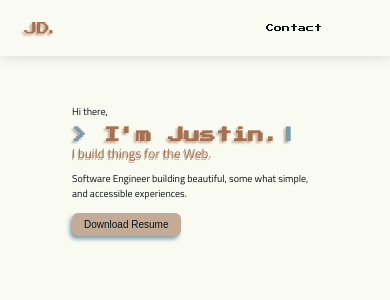
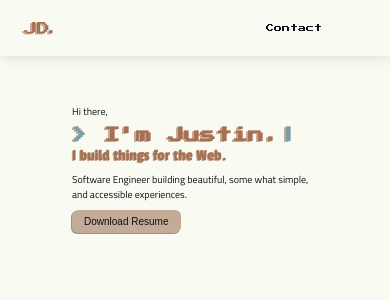
Before and after one commit to Therealjustindude/JD_portfolio, a SvelteKit app: page / in a window 390 px wide. Shown: the top 300 px of the page. Built offline with nearby package versions, Linux system fonts and the light colour scheme; some icons are missing; a web font is replaced by a local one.

Commit message:
updated drop shadows

```diff
--- a/src/components/Logo.svelte
+++ b/src/components/Logo.svelte
@@ -61,7 +61,7 @@
 	#logo-container {
 		display: flex;
 		justify-content: center;
-    filter: drop-shadow(-2px 2px 1px var(--theme-palette-secondary));
+    filter: drop-shadow(-1.5px 1px 0.5px var(--theme-palette-secondary));
     align-items: center;
     flex-direction: row;
 		/* font-family: 'Baskerville', cursive; */
@@ -75,6 +75,7 @@
 
 	#logo-container:hover {
 		color: var(--theme-palette-accent);
+    filter: drop-shadow(-1px 2px 0.7px var(--theme-palette-secondary));
 	}
 
 	#logo-ev,
--- a/src/components/NavigationBar.svelte
+++ b/src/components/NavigationBar.svelte
@@ -43,7 +43,7 @@
 	a:hover {
 		color: var(--theme-palette-accent);
 		padding: 2px 9px;
-    filter: drop-shadow(-2px 2px 1px var(--theme-palette-secondary));
+    filter: drop-shadow(-1px 1px 0.1px var(--theme-palette-primary));
 	}
 
 	/* When the browser is below 740px */
--- a/src/components/ThemeToggle.svelte
+++ b/src/components/ThemeToggle.svelte
@@ -19,7 +19,7 @@
 <style>
   #icon-moon, #icon-sun {
     border: none;
-    filter: drop-shadow(0 0 0.15rem var(--theme-palette-primary));
+    filter: drop-shadow(-1px 2px 0.5px var(--theme-palette-secondary));
     color: var(--theme-palette-primary);
     background: none;
     width: 36px;
@@ -29,6 +29,7 @@
   #icon-moon:hover, #icon-sun:hover {
     color: var(--theme-palette-accent);
     width: 38px;
+    filter: drop-shadow(0px 3px 0.5px var(--theme-palette-secondary));
   }
 
   button {
--- a/src/global.css
+++ b/src/global.css
@@ -32,8 +32,7 @@ h1, p {
 
 button {
   border-style: none;
-  /* box-shadow: 0px 6px 12px rgba(0, 0, 0, 0.3); */
-  filter: drop-shadow(-2px 3px 2px var(--theme-palette-accent));
+  filter: drop-shadow(-1px 1px 0.5px var(--theme-palette-accent));
 }
 
 a {
--- a/src/routes/+page.svelte
+++ b/src/routes/+page.svelte
@@ -36,6 +36,7 @@
 		-moz-animation: flickerAnimation 1s infinite;
 		-o-animation: flickerAnimation 1s infinite;
 		animation: flickerAnimation 1s infinite;
+		margin-left: -8px;
 	}
 
 	span {
@@ -55,13 +56,15 @@
 	#statement {
 		font-size: large;
 		color: var(--theme-palette-primary);
-    filter: drop-shadow(-1px 2px 0.5px var(--theme-palette-secondary));
+		font-family: 'Passion One', cursive;
+		filter: drop-shadow(-0.5px 1px 0.3px var(--theme-palette-secondary));
+		margin-top: 4px;
 	}
 	#my-name {
 		font-size: x-large;
 		color: var(--theme-palette-primary);
 		font-family: 'Press Start 2P', cursive;
-    filter: drop-shadow(-2px 2px 1px var(--theme-palette-secondary));
+    filter: drop-shadow(-1.5px 1px 0.3px var(--theme-palette-secondary));
 	}
 	#short-about {
 		font-size: small;
@@ -72,14 +75,13 @@
 		color: var(--theme-palette-text);
 		border-radius: 8px;
 		padding: 8px 16px;
-		margin-top: 8px;
 		transition: 0.3s;
 	}
 	button:hover {
 		background-color: var(--theme-palette-accent);
 		color: var(--theme-palette-common-black);
 		padding: 9px 17px;
-    filter: drop-shadow(-2px 3px 2px var(--theme-palette-secondary));
+    filter: drop-shadow(-2px 2px 1px var(--theme-palette-secondary));
 	}
 
 	/* When the browser is below 690px */
@@ -95,7 +97,7 @@
 			font-size: medium;
 		}
 		#statement {
-			font-size: small;
+			font-size: medium;
 		}
 		#animate-flicker {
 			margin-left: -16px;
@@ -107,23 +109,19 @@
 		button {
 			border-radius: 6px;
 			padding: 6px 12px;
-			margin-top: 4px;
 			font-size: x-small;
 		}
 	}
 
 	/* When the browser is below 400px */
 	@media screen and (max-width: 400px) {
-		#my-name {
-			font-size: medium;
-		}
 		#short-about {
 			width: 100%;
 		}
 	}
 
 	/* When the browser is below 258px */
-	@media screen and (max-width: 258px) {
+	/* @media screen and (max-width: 258px) {
 		#my-name {
 			font-size: small;
 		}
@@ -133,21 +131,21 @@
 		#greeting, #short-about {
 			font-size: xx-small;
 		}
-	}
+	} */
 
-	/* When the browser is below 230px */
-	@media screen and (max-width: 230px) {
+	/* When the browser is below 272px */
+	@media screen and (max-width: 272px) {
 		span, #greeting, #short-about {
 			display: none;
 		}
 		button {
 			font-size: xx-small;
 		}
-		#my-name {
+		/* #my-name {
+			font-size: medium;
+		} */
+		#statement {
 			font-size: x-small;
-		}
-		#statement {
-			font-size: xx-small;
 		}
 	}
 </style>
```
